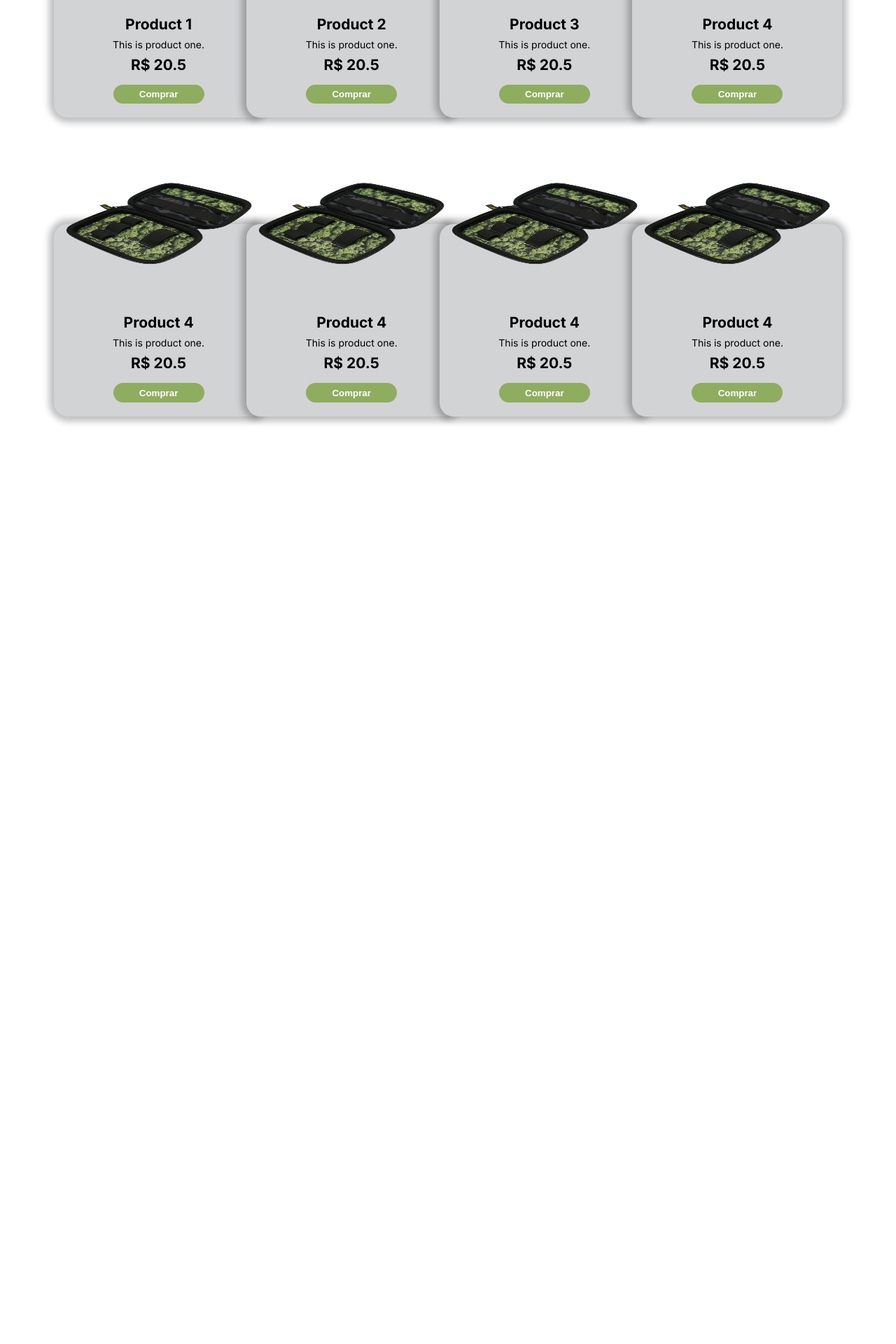
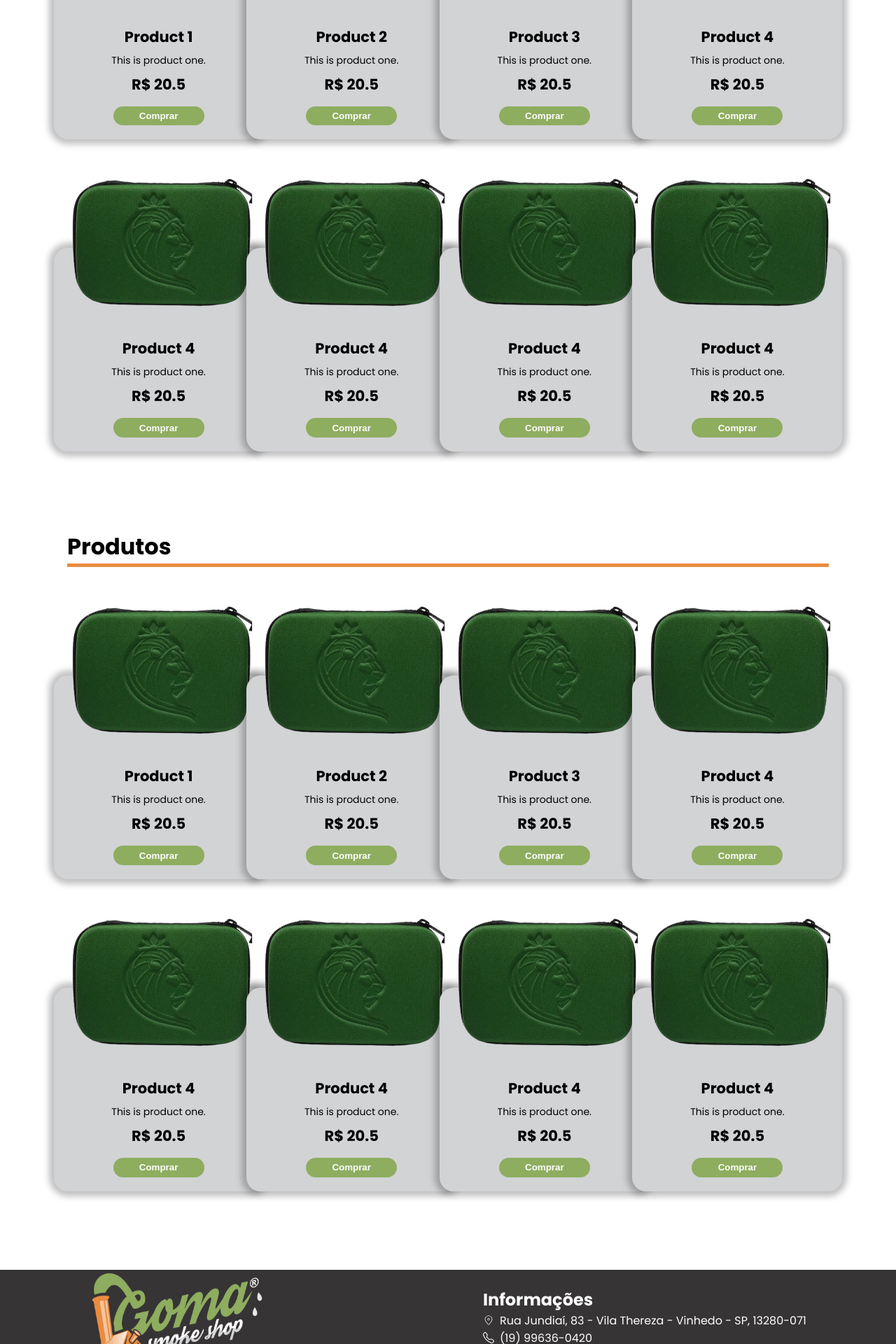
Before and after one commit to ViniciusBarrosFiap/goma-smoke, a Next.js app: page / in a window 1280 px wide. Shown: the part 880-2800 px from the top of the page at 70% size. Before the commit the page ends 1587 px from the top, so only its background shows below. Built offline with nearby package versions, Linux system fonts and the light colour scheme.

Commit message:
home page is done

```diff
--- /dev/null
+++ b/src/app/[productId]/page.tsx
@@ -0,0 +1,6 @@
+function ProductDetails(){
+    return(
+        <h1>Detail about product</h1>
+    )
+}
+export default ProductDetails;
--- a/src/app/layout.tsx
+++ b/src/app/layout.tsx
@@ -1,8 +1,11 @@
 import type { Metadata } from 'next'
-import { Inter } from 'next/font/google'
+import { Poppins } from 'next/font/google'
 
 
-const inter = Inter({ subsets: ['latin'] })
+const poppins = Poppins({
+  subsets: ['latin'],
+  weight: ['400', '500', '700']
+})
 
 export const metadata: Metadata = {
   title: 'GomaSmoke',
@@ -16,7 +19,7 @@ export default function RootLayout({
 }) {
   return (
     <html lang="pt-br">
-      <body className={inter.className}>{children}</body>
+      <body className={poppins.className}>{children}</body>
     </html>
   )
 }
--- a/src/app/page.tsx
+++ b/src/app/page.tsx
@@ -5,6 +5,7 @@ import imgBanner from "../img/Capa-GomaSkome.jpg"
 import Logo from "@/components/Logo/page";
 import DivTitle from "@/components/SectionTitle/SectionTitle";
 import SectionProducts from "@/components/SectionProducts/SectionProducts";
+import Footer from "@/components/Footer/Footer";
 function Home(){
 
     return (
@@ -14,6 +15,9 @@ function Home(){
             <Logo/>
             <DivTitle title="Destaques"/>
             <SectionProducts/>
+            <DivTitle title="Produtos"/>
+            <SectionProducts/>
+            <Footer/>
         </>
     )
 }
--- /dev/null
+++ b/src/app/produtos/[productId]/page.tsx
@@ -0,0 +1,6 @@
+function ProductDetails(){
+    return(
+        <h1>Detail about product</h1>
+    )
+}
+export default ProductDetails;
--- a/src/components/Banner/style.scss
+++ b/src/components/Banner/style.scss
@@ -1,5 +1,6 @@
 
 .sec-imgBanner{
+    margin-bottom: 15rem;
     img{
         box-shadow: 0px 24px 26.2px 0px rgba(0, 0, 0, 0.30);
     }
--- a/src/components/Card/Card.tsx
+++ b/src/components/Card/Card.tsx
@@ -15,7 +15,7 @@ function Card({ id, image, name, description, price }: CardProps) {
                 <div className="div-img">
                     <div className="img-inner">
                         <div className="inner-skew">
-                            <Image className="img-product" src={image.src} alt="" width={100} height={100} />
+                            <Image className="img-product" src={image.src} alt="" width={300} height={300} />
                         </div>
                     </div>
                 </div>
--- a/src/components/Card/style.scss
+++ b/src/components/Card/style.scss
@@ -1,15 +1,15 @@
 @import "../../variables";
 
 .card-product {
-  a{
-    text-decoration: none;
-  }
   width: 22%;
   margin: 0 1% 7rem 1%;
   display: flex;
   justify-content: center;
   transition: transform 0.3s ease;
   transform: scale(1);
+  a{
+    text-decoration: none;
+  }
 
   &:hover{
     transform: scale(1.1);
@@ -28,16 +28,17 @@
     }
   }
   .div-infos{
-    box-shadow: 0px 0px 9.5px 7px rgba(0, 0, 0, 0.25);
-    padding: 120px 20px 20px 20px;
-    border-radius: 20px;
-    background: $color-lightGrey;
-    margin: -120px 0px 0px 0px;
-    font-size: 14px;
-    color: black;
     display: flex;
     flex-direction: column;
     align-items: center;
+    background: $color-lightGrey;
+    padding: 120px 20px 20px 20px;
+    margin: -120px 0px 0px 0px;
+    border-radius: 20px;
+    font-size: 14px;
+    color: black;
+    box-shadow: 0px 0px 9.5px 7px rgba(0, 0, 0, 0.25);
+
     button{
         margin-top:1rem;
         border: none;
@@ -48,10 +49,10 @@
         color: white;
         cursor: pointer;
         font-weight: bold;
+
         &:hover{
             background-color: $color-orange;
         }
-
     }
     .info-product{
         margin-top: 0.5rem;
--- /dev/null
+++ b/src/components/Footer/Footer.tsx
@@ -0,0 +1,28 @@
+import Image from "next/image";
+import { CiLocationOn } from "react-icons/ci";
+import { BsTelephone } from "react-icons/bs";
+import { MdOutlineEmail } from "react-icons/md";
+import "./style.scss"
+
+import Logo from "../../img/logo-goma.png"
+function Footer() {
+    return (
+        <footer className="footer">
+            <section className="section-footer">
+                <div className="div-imgFooter">
+                    <Image src={Logo} alt="Logo footer" width={250} height={150} />
+                </div>
+                <div className="div-infos">
+                    <h2 className="h2-footer">Informações</h2>
+                    <ul className="ul-infos">
+                        <li><CiLocationOn /> <p>Rua Jundiaí, 83 - Vila Thereza - Vinhedo - SP, 13280-071</p></li>
+                        <li><BsTelephone /> <p>(19) 99636-0420</p></li>
+                        <li><MdOutlineEmail /> <p>goma.smoke.shop@gmail.com</p></li>
+                    </ul>
+                </div>
+
+            </section>
+        </footer>
+    )
+}
+export default Footer
--- /dev/null
+++ b/src/components/Footer/style.scss
@@ -0,0 +1,31 @@
+@import "../../variables";
+.footer{
+    width: 100%;
+    display: flex;
+    justify-content: center;
+    background: $color-grey;
+    height: 20vh;
+    .section-footer{
+        display: flex;
+        justify-content: space-between;
+        align-items: center;
+        width: 80%;
+        .div-infos{
+            .h2-footer{
+                color: white;
+            }
+            .ul-infos{
+                list-style: none;
+                color: white;
+                li{
+                    display: flex;
+                    align-items: center;
+                    svg{
+                        margin-right: 0.5rem;
+                    }
+
+                }
+            }
+        }
+    }
+}
--- a/src/components/SectionTitle/style.scss
+++ b/src/components/SectionTitle/style.scss
@@ -1,6 +1,6 @@
 @import "../../variables";
 .div-titleSection{
-    margin-top: 15rem;
+
     display: flex;
     flex-direction: column;
     align-items: center;
```
Also changed, not shown: src/img/casePuff.png.
